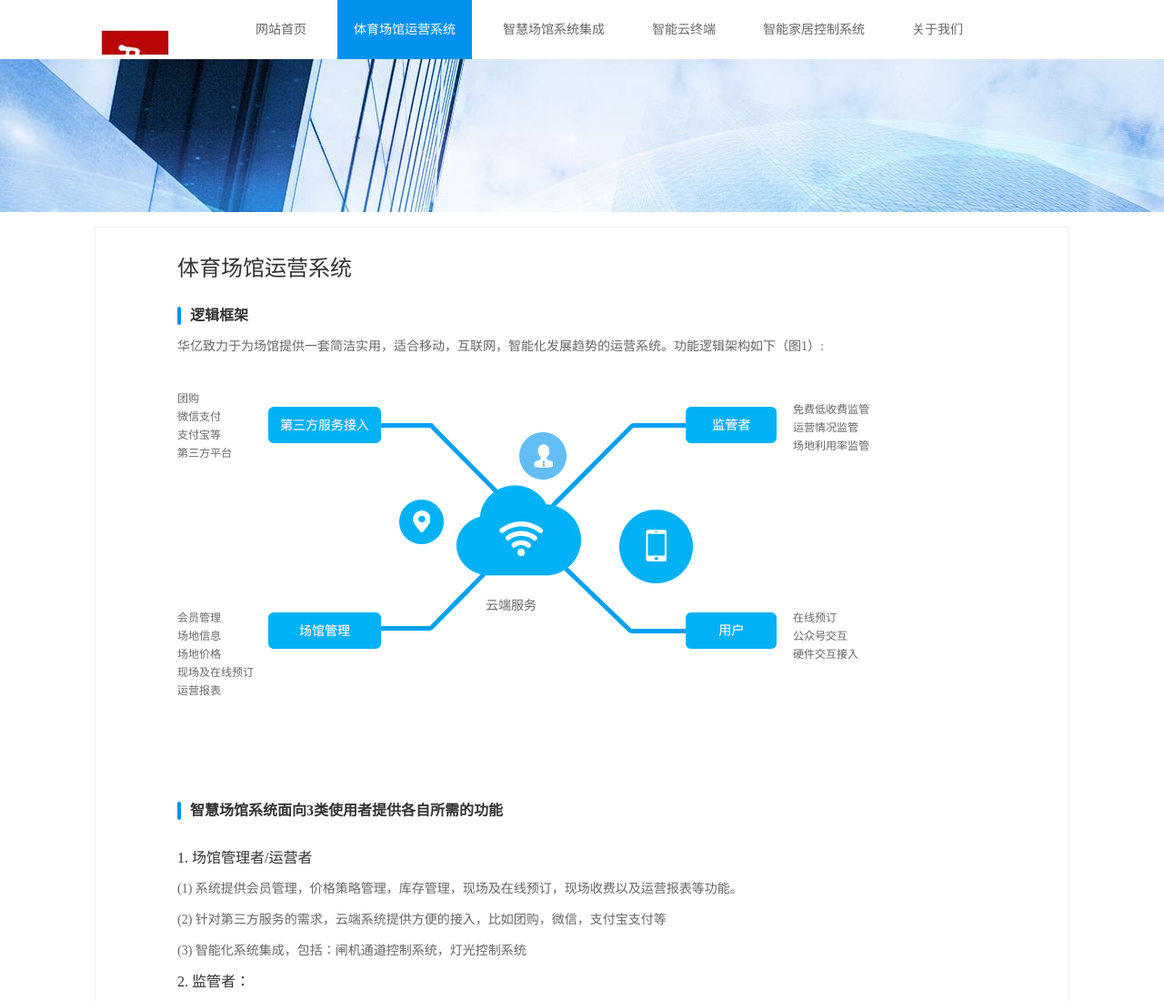
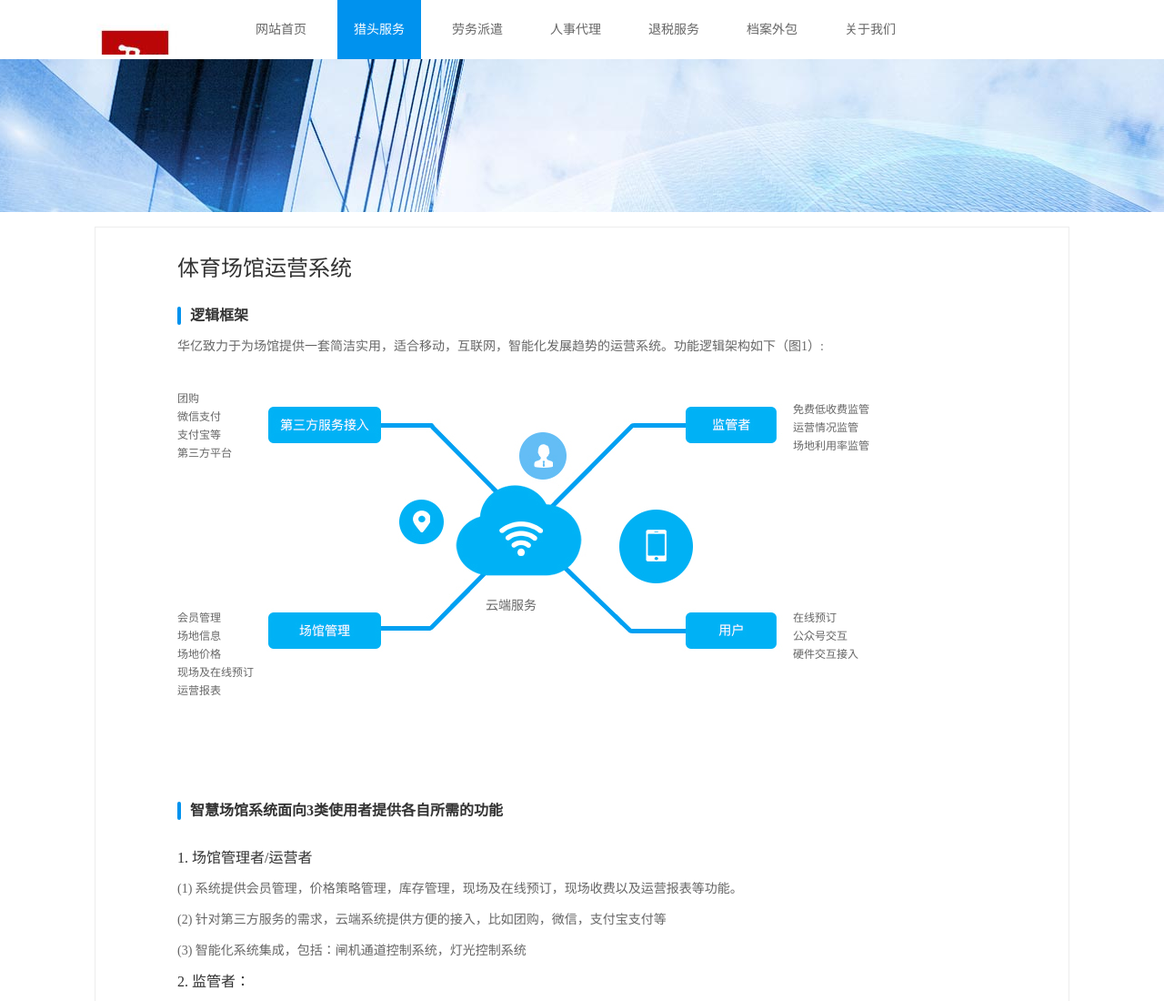
Before and after one commit to mote2000/mote2000.github.io, a website: page html/headhunter.html in a window 1280 px wide. Shown: the top 1100 px of the page at 91% size. Drawn offline with Linux system fonts and the light colour scheme.

Commit message:
Update headhunter.html links and add new service pages for labor dispatch, personnel agency, tax refund, and file outsourcing

```diff
--- a/html/headhunter.html
+++ b/html/headhunter.html
@@ -27,17 +27,20 @@
                 <a href="../index.html">网站首页</a>
             </li>
             <li class="name">
-                <a href="detail.html">体育场馆运营系统</a>
+                <a href="headhunter.html">猎头服务</a>
             </li>
             <li>
                 <!-- <a href="fivePageDetail.html">场馆系统集成</a>  -->
-                <a href="##">智慧场馆系统集成</a>
+                <a href="laborDispatch.html">劳务派遣</a>
             </li>
             <li>
-                <a href="threePagedetail.html">智能云终端</a>
+                <a href="personnelAgency.html">人事代理</a>
             </li>
             <li>
-                <a href="fourPageDetail.html"> 智能家居控制系统</a>
+                <a href="taxRefundService.html"> 退税服务</a>
+            </li>
+            <li>
+                <a href="fileOutsourcing.html"> 档案外包</a>
             </li>
             <li>
                 <a href="about.html"> 关于我们</a>
```
Also changed, not shown: index.html (+2 -2 lines), html/fileOutsourcing.html (added), html/personnelAgency.html (added), html/taxRefundService.html (added).
